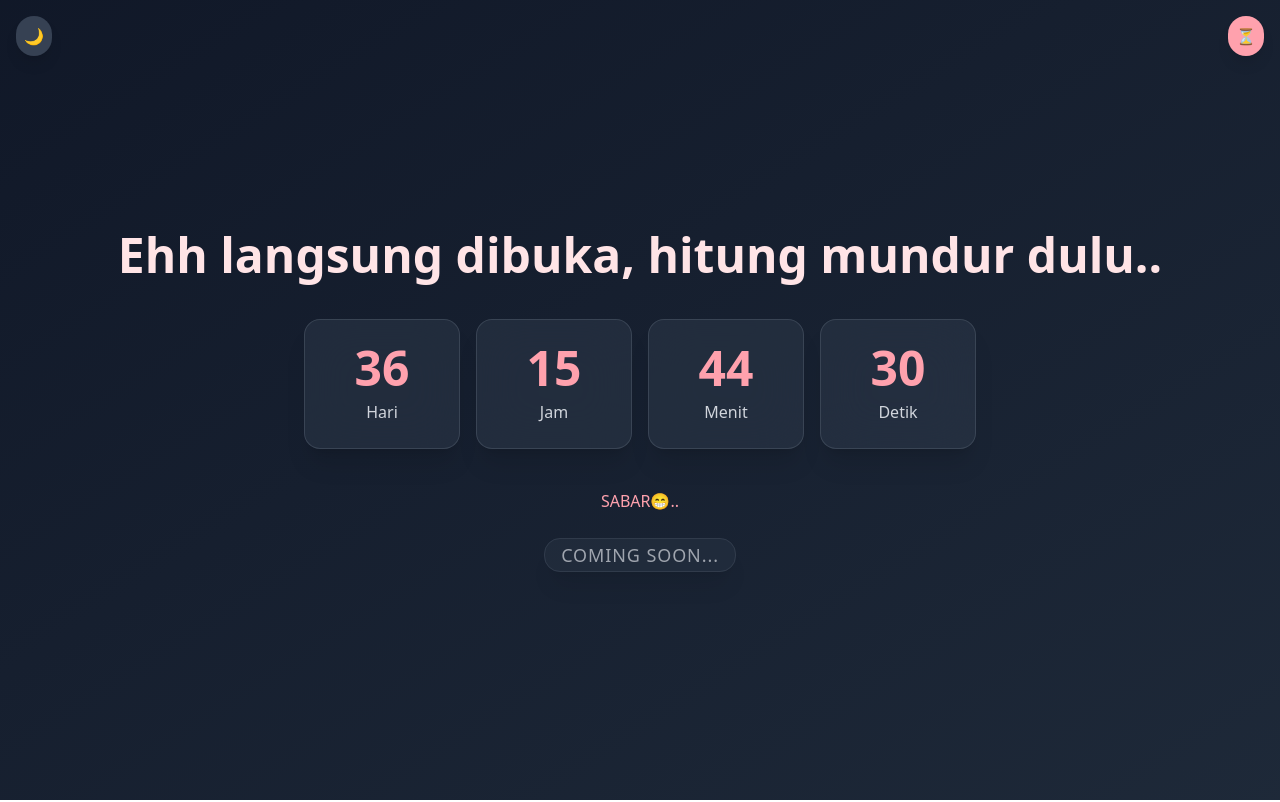
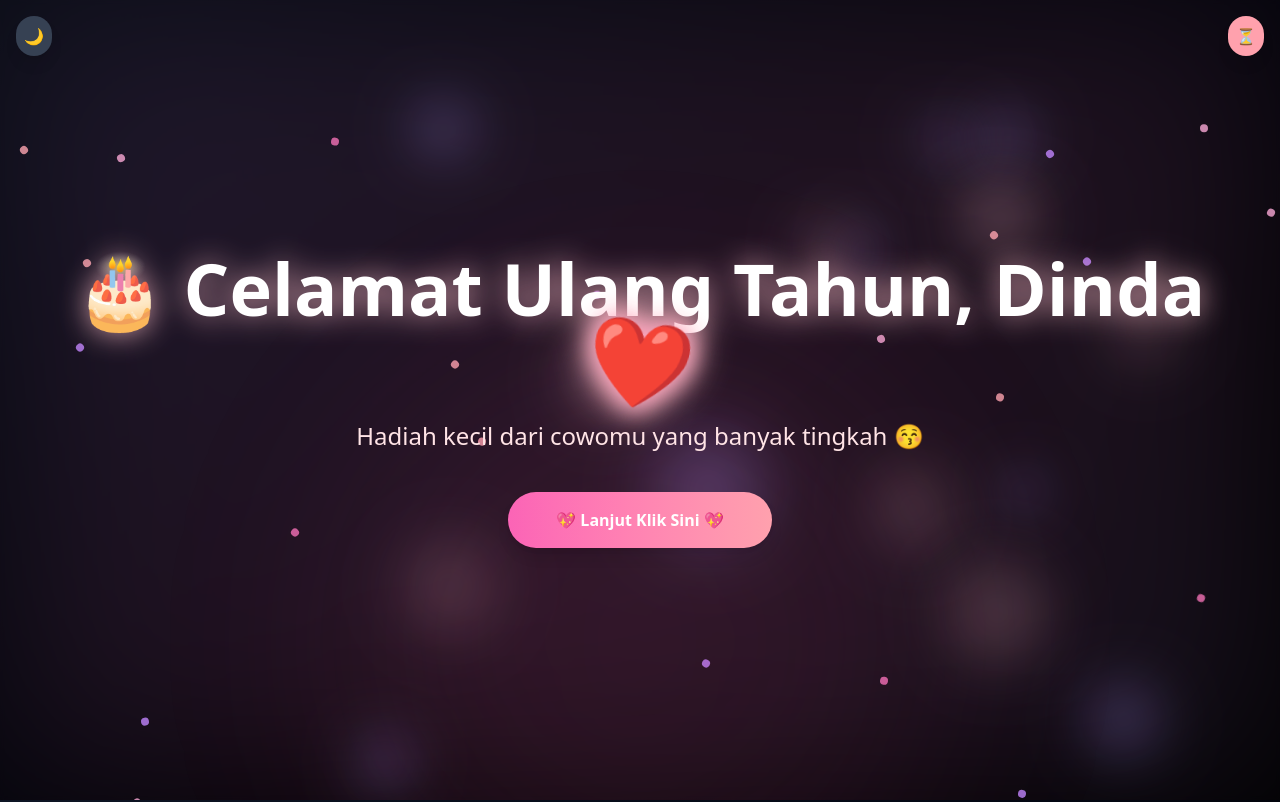
Before and after one commit to faturrahman10/birtday-gift, a React (Vite) app: page /home in a window 1280 px wide. Shown: the top 802 px of the page. Built offline with nearby package versions, Linux system fonts and the light colour scheme.

Commit message:
remove countdown component from home.jsx

```diff
--- a/src/pages/Home.jsx
+++ b/src/pages/Home.jsx
@@ -1,31 +1,21 @@
-// pages/Home.jsx
-import React, { useState, useEffect } from "react";
+import React, { useEffect } from "react";
 import AOS from "aos";
 import "aos/dist/aos.css";
 
 import Hero from "../components/Hero";
 import Timeline from "../components/Timeline";
-import Carousel from "../components/Carousel";
 import Letter from "../components/Letter";
 import Wishlist from "../components/Wishlist";
 import Quiz from "../components/Quiz";
 import TimeCapsule from "../components/TimeCapsule";
 import Footer from "../components/Footer";
 import SecretSection from "../components/SecretSection";
-import Countdown from "../components/Countdown";
 
 function Home() {
-  const [introDone, setIntroDone] = useState(false);
-
   // Init AOS animation
   useEffect(() => {
     AOS.init({ duration: 1000, once: true });
   }, []);
-
-  const startWebsite = () => {
-    // Countdown selesai ➝ langsung tampilkan konten
-    setIntroDone(true);
-  };
 
   return (
     <div
@@ -35,11 +25,6 @@ function Home() {
         dark:from-gray-900 dark:via-gray-950 dark:to-black
       "
     >
-      {!introDone ? (
-        <Countdown onFinish={startWebsite} />
-      ) : (
-        <>
-          {/* CONTENT */}
       <SecretSection />
       <Hero />
       <Timeline />
@@ -48,8 +33,6 @@ function Home() {
       <Quiz />
       <TimeCapsule />
       <Footer />
-        </>
-      )}
     </div>
   );
 }
```
Lines whose indentation alone changed are shown as unchanged.
